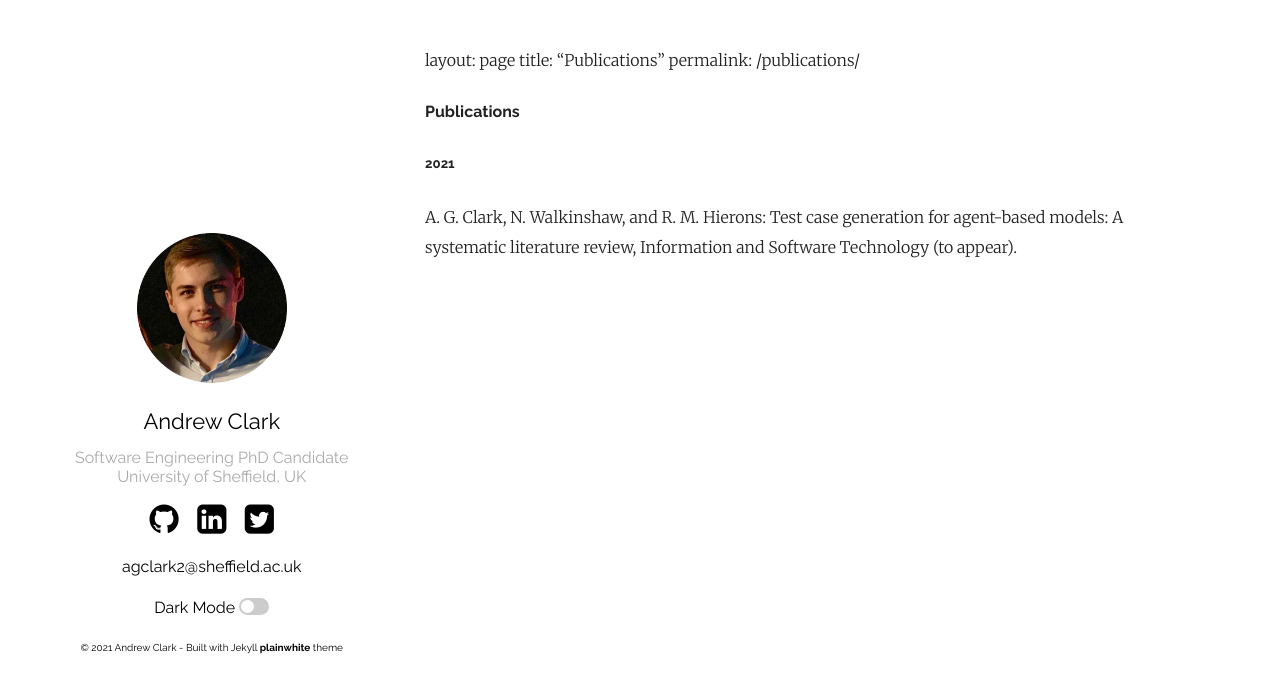
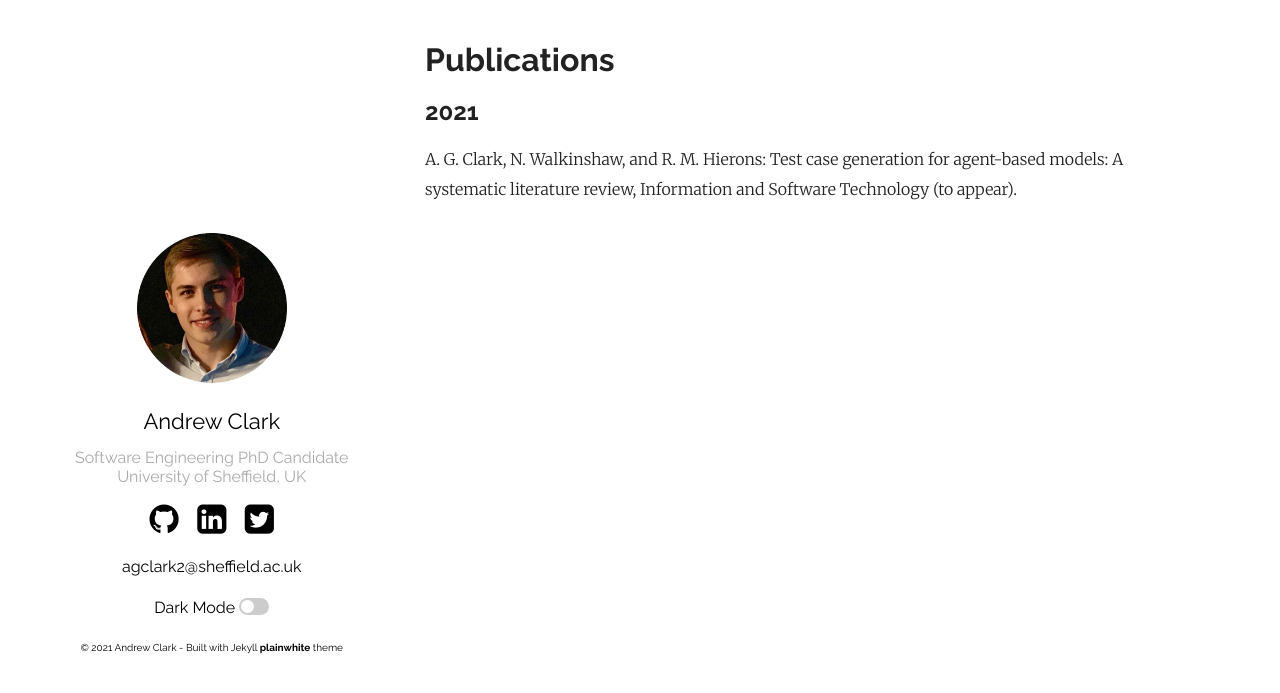
Before and after one commit to AndrewC19/AndrewC19.github.io, a Jekyll site: the page built from publications.md, in a window 1280 px wide. Shown: the top 693 px of the page. Built offline with Jekyll 4.4.1, drawn with Linux system fonts in a browser that asks for light colours; our own code applies the rules of GitHub Pages for plain Markdown files.

Commit message:
Added top matter formatting

```diff
--- a/publications.md
+++ b/publications.md
@@ -1,7 +1,8 @@
+---
 layout: page
 title: "Publications"
 permalink: /publications/
-
-#### Publications
-##### 2021
+---
+# Publications
+## 2021
 A. G. Clark, N. Walkinshaw, and R. M. Hierons: Test case generation for agent-based models: A systematic literature review, Information and Software Technology (to appear).
```
